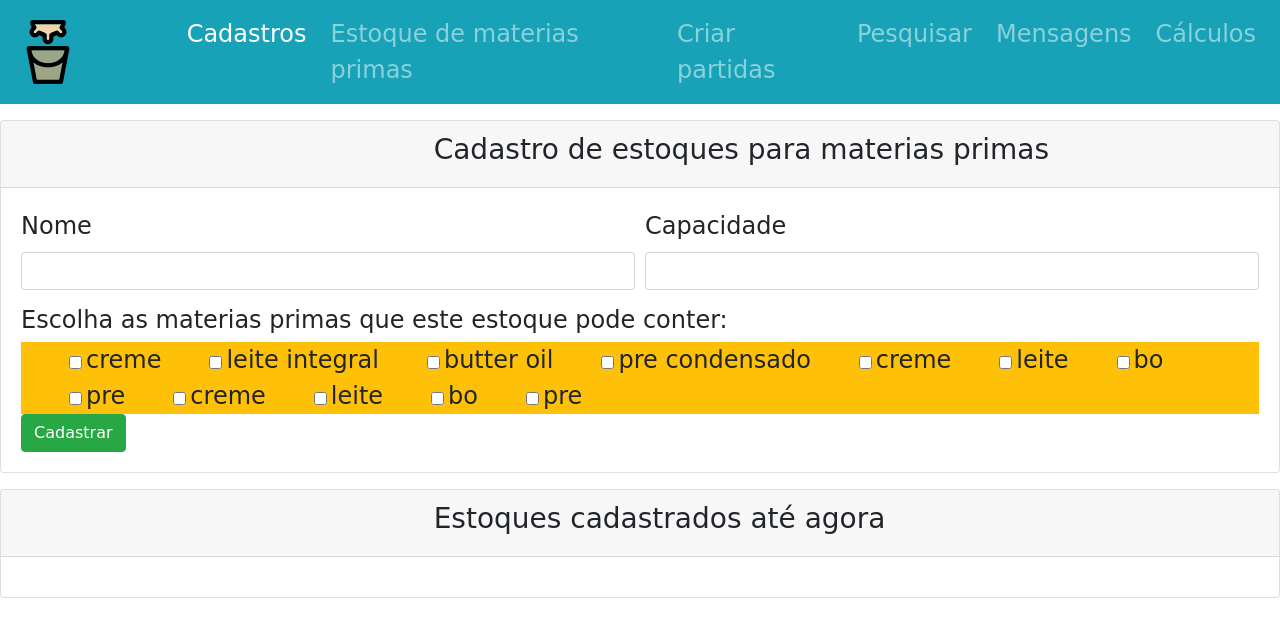
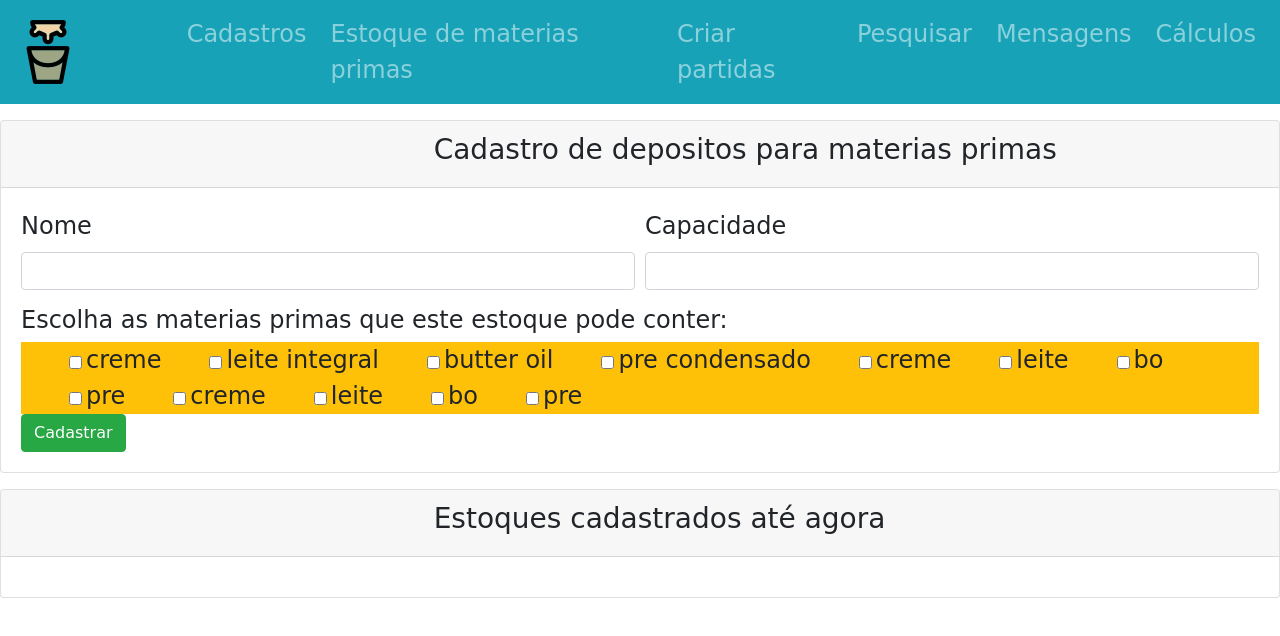
Before and after one commit to farley-melo/PelManualView, an Angular app: page /cadastro-estoque-materias-primas in a window 1280 px wide. Shown: the top 636 px of the page. Built offline with nearby package versions, Linux system fonts and the light colour scheme.

Commit message:
Iniciada a programaçao para os cadastros de materias primas e formulas

```diff
--- a/src/app/app.component.html
+++ b/src/app/app.component.html
@@ -3,7 +3,15 @@
   <div class="collapse navbar-collapse" id="navbarNav">
     <ul class="navbar-nav offset-1">
       <li class="nav-item"routerLinkActive="active">
-        <a class="nav-link" routerLink="cadastro-estoque-materias-primas">Cadastros</a>
+        <div class="btn-group" dropdown>
+          <a class="nav-link"  aria-controls="dropdown-basic" id="button-basic" dropdownToggle>Cadastros</a>
+          <ul id="dropdown-basic" *dropdownMenu class="dropdown-menu"
+              role="menu" aria-labelledby="button-basic">
+            <li role="menuitem"><a class="dropdown-item"routerLink="cadastro-estoque-materias-primas">Cadastrar depositos</a></li>
+            <li role="menuitem"><a class="dropdown-item" routerLink="cadastro-estoque-materias-primas/cadastrar_materias_primas">Cadastrar materias primas</a></li>
+            <li role="menuitem"><a class="dropdown-item" routerLink="cadastro-estoque-materias-primas/cadastrar_formulas">Cadastrar formulas</a></li>
+          </ul>
+        </div>
       </li>
       <li class="nav-item ml-2" routerLinkActive="active">
         <a class="nav-link" href="#">Estoque de materias primas</a>
--- a/src/app/app.module.ts
+++ b/src/app/app.module.ts
@@ -4,6 +4,8 @@ import { BrowserModule } from '@angular/platform-browser';
 import { AppRoutingModule } from './app-routing.module';
 import { AppComponent } from './app.component';
 import {ModalModule} from 'ngx-bootstrap/modal';
+import {BsDropdownModule} from 'ngx-bootstrap/dropdown';
+import {BrowserAnimationsModule} from '@angular/platform-browser/animations';
 
 @NgModule({
   declarations: [
@@ -11,7 +13,9 @@ import {ModalModule} from 'ngx-bootstrap/modal';
   ],
   imports: [
     BrowserModule,
-    AppRoutingModule,ModalModule.forRoot()
+    AppRoutingModule,ModalModule.forRoot(),
+    BrowserAnimationsModule,
+    BsDropdownModule.forRoot()
   ],
   providers: [],
   bootstrap: [AppComponent]
--- a/src/app/cadastro/cadastro-estoque-materias-primas/cadastro-estoque-materias-primas.component.html
+++ b/src/app/cadastro/cadastro-estoque-materias-primas/cadastro-estoque-materias-primas.component.html
@@ -1,6 +1,6 @@
 <div class="card font mt-3">
   <div class="card-header">
-    <h3 class="offset-4">Cadastro de estoques para materias primas</h3>
+    <h3 class="offset-4">Cadastro de depositos para materias primas</h3>
   </div>
   <div class="card-body">
     <form [formGroup]="formularioCadastro">
--- /dev/null
+++ b/src/app/cadastro/cadastro-formulas/cadastro-formulas.component.html
@@ -0,0 +1 @@
+<p>cadastro-formulas works!</p>
--- /dev/null
+++ b/src/app/cadastro/cadastro-formulas/cadastro-formulas.component.ts
@@ -0,0 +1,15 @@
+import { Component, OnInit } from '@angular/core';
+
+@Component({
+  selector: 'app-cadastro-formulas',
+  templateUrl: './cadastro-formulas.component.html',
+  styleUrls: ['./cadastro-formulas.component.css']
+})
+export class CadastroFormulasComponent implements OnInit {
+
+  constructor() { }
+
+  ngOnInit(): void {
+  }
+
+}
--- /dev/null
+++ b/src/app/cadastro/cadastro-materias-primas/cadastro-materias-primas.component.html
@@ -0,0 +1 @@
+<p>cadastro-materias-primas works!</p>
--- /dev/null
+++ b/src/app/cadastro/cadastro-materias-primas/cadastro-materias-primas.component.ts
@@ -0,0 +1,15 @@
+import { Component, OnInit } from '@angular/core';
+
+@Component({
+  selector: 'app-cadastro-materias-primas',
+  templateUrl: './cadastro-materias-primas.component.html',
+  styleUrls: ['./cadastro-materias-primas.component.css']
+})
+export class CadastroMateriasPrimasComponent implements OnInit {
+
+  constructor() { }
+
+  ngOnInit(): void {
+  }
+
+}
--- a/src/app/cadastro/cadastro-routing.module.ts
+++ b/src/app/cadastro/cadastro-routing.module.ts
@@ -1,9 +1,13 @@
 import { NgModule } from '@angular/core';
 import { RouterModule, Routes } from '@angular/router';
 import {CadastroEstoqueMateriasPrimasComponent} from './cadastro-estoque-materias-primas/cadastro-estoque-materias-primas.component';
+import {CadastroMateriasPrimasComponent} from './cadastro-materias-primas/cadastro-materias-primas.component';
+import {CadastroFormulasComponent} from './cadastro-formulas/cadastro-formulas.component';
 
 const routes: Routes = [
-  {path:'',component:CadastroEstoqueMateriasPrimasComponent}
+  {path:'',component:CadastroEstoqueMateriasPrimasComponent},
+  {path:'cadastrar_materias_primas',component:CadastroMateriasPrimasComponent},
+  {path:'cadastrar_formulas',component:CadastroFormulasComponent}
 ];
 
 @NgModule({
--- a/src/app/cadastro/cadastro.module.ts
+++ b/src/app/cadastro/cadastro.module.ts
@@ -4,10 +4,12 @@ import { CommonModule } from '@angular/common';
 import { CadastroRoutingModule } from './cadastro-routing.module';
 import { CadastroEstoqueMateriasPrimasComponent } from './cadastro-estoque-materias-primas/cadastro-estoque-materias-primas.component';
 import {FormsModule, ReactiveFormsModule} from '@angular/forms';
+import { CadastroMateriasPrimasComponent } from './cadastro-materias-primas/cadastro-materias-primas.component';
+import { CadastroFormulasComponent } from './cadastro-formulas/cadastro-formulas.component';
 
 
 @NgModule({
-  declarations: [CadastroEstoqueMateriasPrimasComponent],
+  declarations: [CadastroEstoqueMateriasPrimasComponent, CadastroMateriasPrimasComponent, CadastroFormulasComponent],
   imports: [
     CommonModule,
     CadastroRoutingModule,FormsModule,ReactiveFormsModule
```
Also changed, not shown: src/app/cadastro/cadastro-formulas/cadastro-formulas.component.css (added), src/app/cadastro/cadastro-materias-primas/cadastro-materias-primas.component.css (added).
